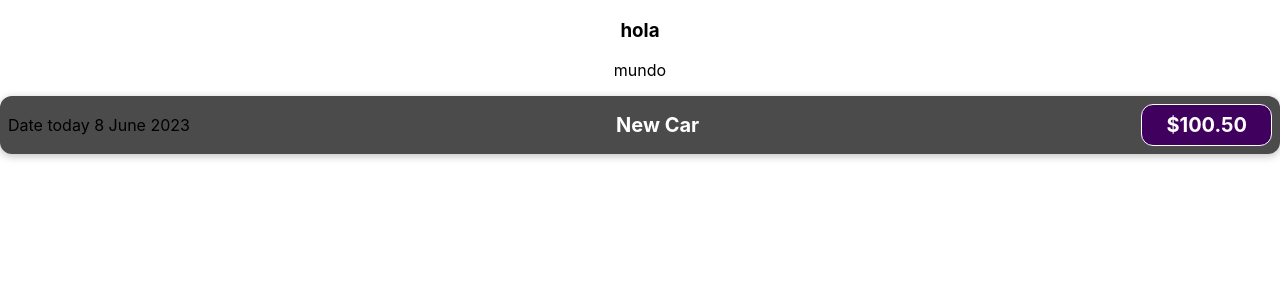
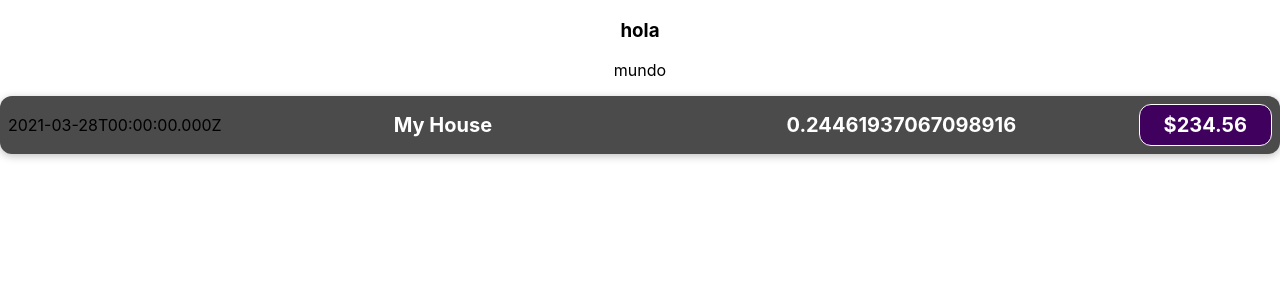
Before and after one commit to delissgt/course-react-guide, a React (Create React App) app: page / in a window 1280 px wide. Shown: the top 300 px of the page. Built offline with nearby package versions, Linux system fonts and the light colour scheme.

Commit message:
Outputting Dynamic Data and Working with Expressions in JSX
Declare Variables

```diff
--- a/src/components/ExpenseItem.js
+++ b/src/components/ExpenseItem.js
@@ -1,12 +1,17 @@
 import './ExpenseItem.css'
 
 function ExpenseItem() {
+  const expenseDate = new Date(2021, 2, 28);
+  const expenseTitle = "My House";
+  const expenseAmount = 234.56;
+
   return (
       <div className="expense-item">
-        <div>Date today 8 June 2023</div>
+        <div>{expenseDate.toISOString()}</div>
         <div className="expense-item__description">
-          <h2>New Car</h2>
-          <div className="expense-item__price">$100.50</div>
+          <h2>{expenseTitle}</h2>
+          <h2>{Math.random()}</h2>
+          <div className="expense-item__price">${expenseAmount}</div>
         </div>
       </div>
   );
```
